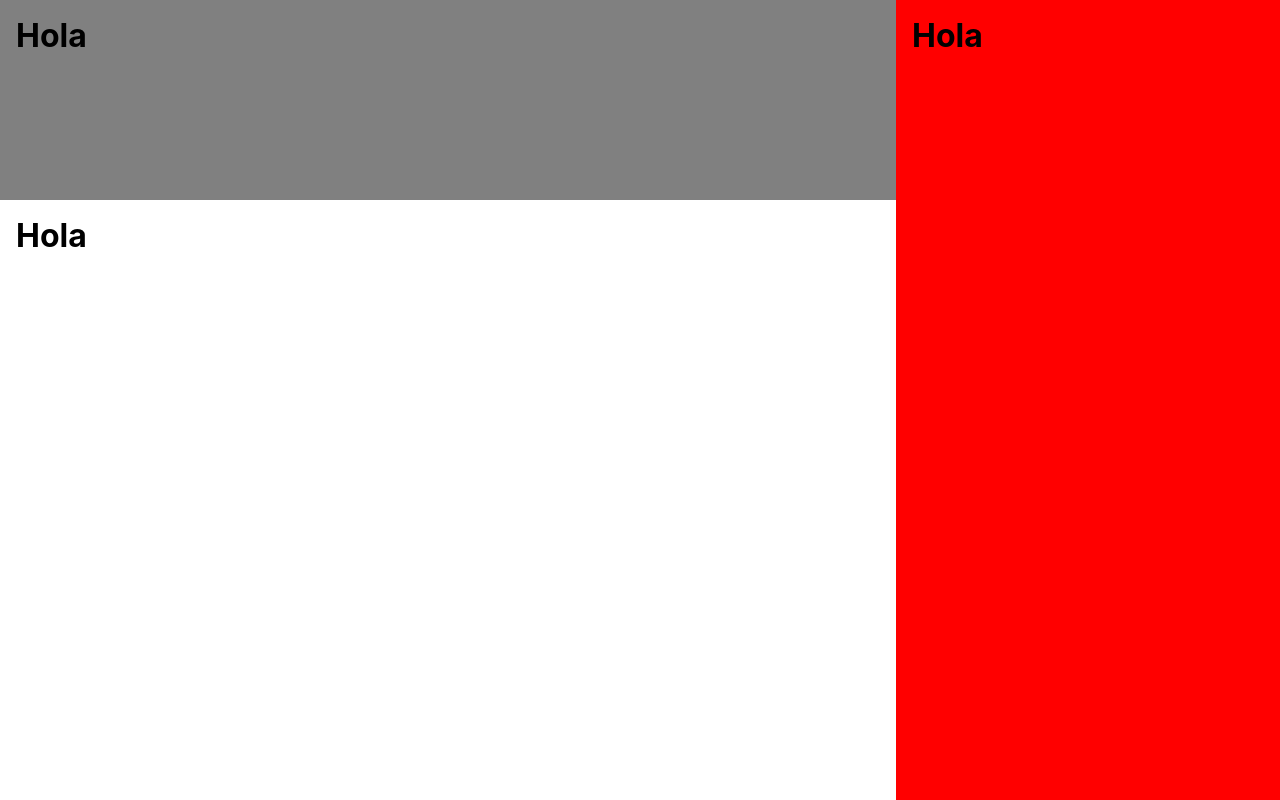
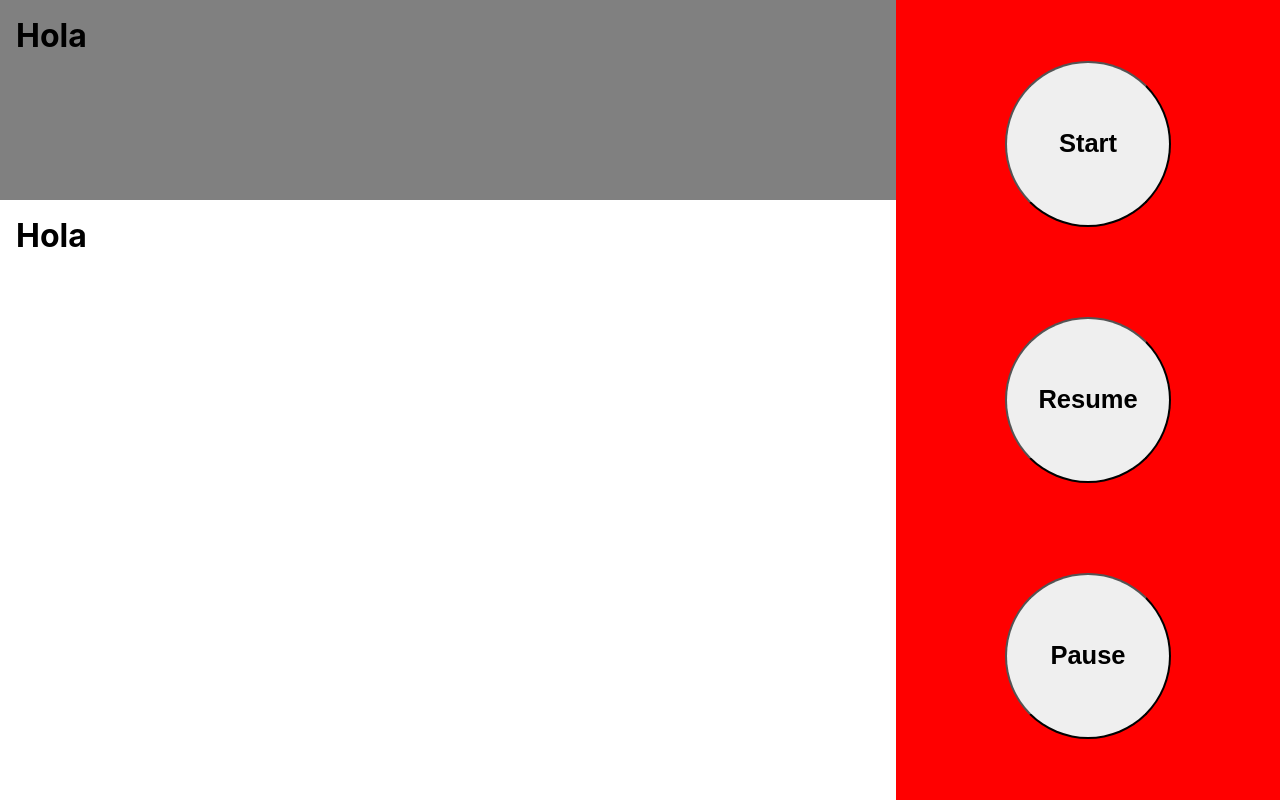
Before and after one commit to morMBen/ninja_comp, a React (Create React App) app in the folder client/: page / in a window 1280 px wide. Built offline with nearby package versions, Linux system fonts and the light colour scheme.

Commit message:
stopwatch buttons - without styling

```diff
--- /dev/null
+++ b/client/src/UI/buttons/StopWatch.button.styled.tsx
@@ -0,0 +1,22 @@
+import styled from 'styled-components';
+
+export const Wrapper = styled.button`
+  width: 13vw;
+  height: 13vw;
+  border-radius: 50%;
+  --max-size: 25;
+  --min-size: 20;
+  font-size: var(--responsive);
+  font-weight: bold;
+  /* @media (max-height: 400px) {
+  } */ /* Portrait */
+  @media screen and (orientation: portrait) {
+    /* Portrait styles */
+    width: 12vh;
+    height: 12vh;
+  }
+  /* Landscape */
+  @media screen and (orientation: landscape) {
+    /* Landscape styles */
+  }
+`;
--- /dev/null
+++ b/client/src/UI/buttons/StopWatchButton.UI.tsx
@@ -0,0 +1,9 @@
+import React from 'react';
+import { Wrapper } from './StopWatch.button.styled';
+import { StopWatchButtonProps } from './StopWatchButton.UI.types';
+
+const StopWatchButton: React.FC<StopWatchButtonProps> = ({ onClick, text }) => {
+  return <Wrapper onClick={onClick}>{text}</Wrapper>;
+};
+
+export default StopWatchButton;
--- /dev/null
+++ b/client/src/UI/buttons/StopWatchButton.UI.types.ts
@@ -0,0 +1,4 @@
+export type StopWatchButtonProps = {
+  onClick?: () => void | boolean;
+  text: string;
+};
--- a/client/src/index.css
+++ b/client/src/index.css
@@ -2,6 +2,10 @@
   padding: 0;
   margin: 0;
   box-sizing: border-box;
+  --diff: calc(var(--max-size) - var(--min-size));
+  --responsive: calc(
+    (var(--min-size) * 1px) + var(--diff) * ((100vw - 420px) / (1200 - 420))
+  ); /* Ranges from 421px to 1199px */
 }
 body {
   margin: 0;
--- a/client/src/screens/round/Round.screen.styles.tsx
+++ b/client/src/screens/round/Round.screen.styles.tsx
@@ -5,22 +5,22 @@ export const Wrapper = styled.div`
   flex-direction: row;
   height: 100vh;
   width: 100%;
-  .round-body {
+  .round__body {
     height: 100%;
     width: 70%;
     background-color: blue;
   }
-  .round-header {
+  .round__header {
     height: 25%;
     background-color: grey;
     padding: 1rem;
   }
-  .round-center {
+  .round__center {
     padding: 1rem;
     height: 75%;
     background-color: white;
   }
-  .round-buttons {
+  .round__buttons {
     padding: 1rem;
     width: 30%;
     height: 100%;
@@ -34,19 +34,19 @@ export const Wrapper = styled.div`
     flex-direction: column;
     height: 100vh;
     width: 100%;
-    .round-body {
+    .round__body {
       height: 75%;
       width: 100%;
     }
-    .round-header {
+    .round__header {
       height: 25%;
       background-color: blue;
     }
-    .round-center {
+    .round__center {
       height: 75%;
       background-color: grey;
     }
-    .round-buttons {
+    .round__buttons {
       width: 100%;
       height: 25%;
       background-color: blue;
@@ -57,3 +57,14 @@ export const Wrapper = styled.div`
     /* Landscape styles */
   }
 `;
+export const WrapperCenter = styled.div`
+  display: flex;
+  flex-direction: column;
+  align-items: center;
+  justify-content: space-around;
+  width: 100%;
+  height: 100%;
+  @media screen and (orientation: portrait) {
+    flex-direction: row;
+  }
+`;
--- a/client/src/screens/round/Round.screen.tsx
+++ b/client/src/screens/round/Round.screen.tsx
@@ -1,18 +1,25 @@
-import { Wrapper } from './Round.screen.styles';
-type Props = {
-  header?: JSX.Element;
-  body?: JSX.Element;
-  footer?: JSX.Element;
-};
+import StopWatchButton from '../../UI/buttons/StopWatchButton.UI';
+import { Wrapper, WrapperCenter } from './Round.screen.styles';
+import { RoundProps } from './Round.screen.types';
 
-const Round: React.FC<Props> = ({ header, body, footer }) => {
+const Round: React.FC<RoundProps> = ({ header, body, footer }) => {
   return (
     <Wrapper>
-      <div className='round-body'>
-        <div className='round-header'>{header}</div>
-        <div className='round-center'>{body}</div>
+      <div className='round__body'>
+        <div className='round__header'>{header}</div>
+        <div className='round__center'>{body}</div>
       </div>
-      <div className='round-buttons'>{footer}</div>
+      <div className='round__buttons'>
+        <WrapperCenter>
+          {
+            <>
+              <StopWatchButton text={'Start'} />
+              <StopWatchButton text={'Resume'} />
+              <StopWatchButton text={'Pause'} />
+            </>
+          }
+        </WrapperCenter>
+      </div>
     </Wrapper>
   );
 };
--- /dev/null
+++ b/client/src/screens/round/Round.screen.types.ts
@@ -0,0 +1,5 @@
+export type RoundProps = {
+  header?: JSX.Element;
+  body?: JSX.Element;
+  footer?: JSX.Element;
+};
```
